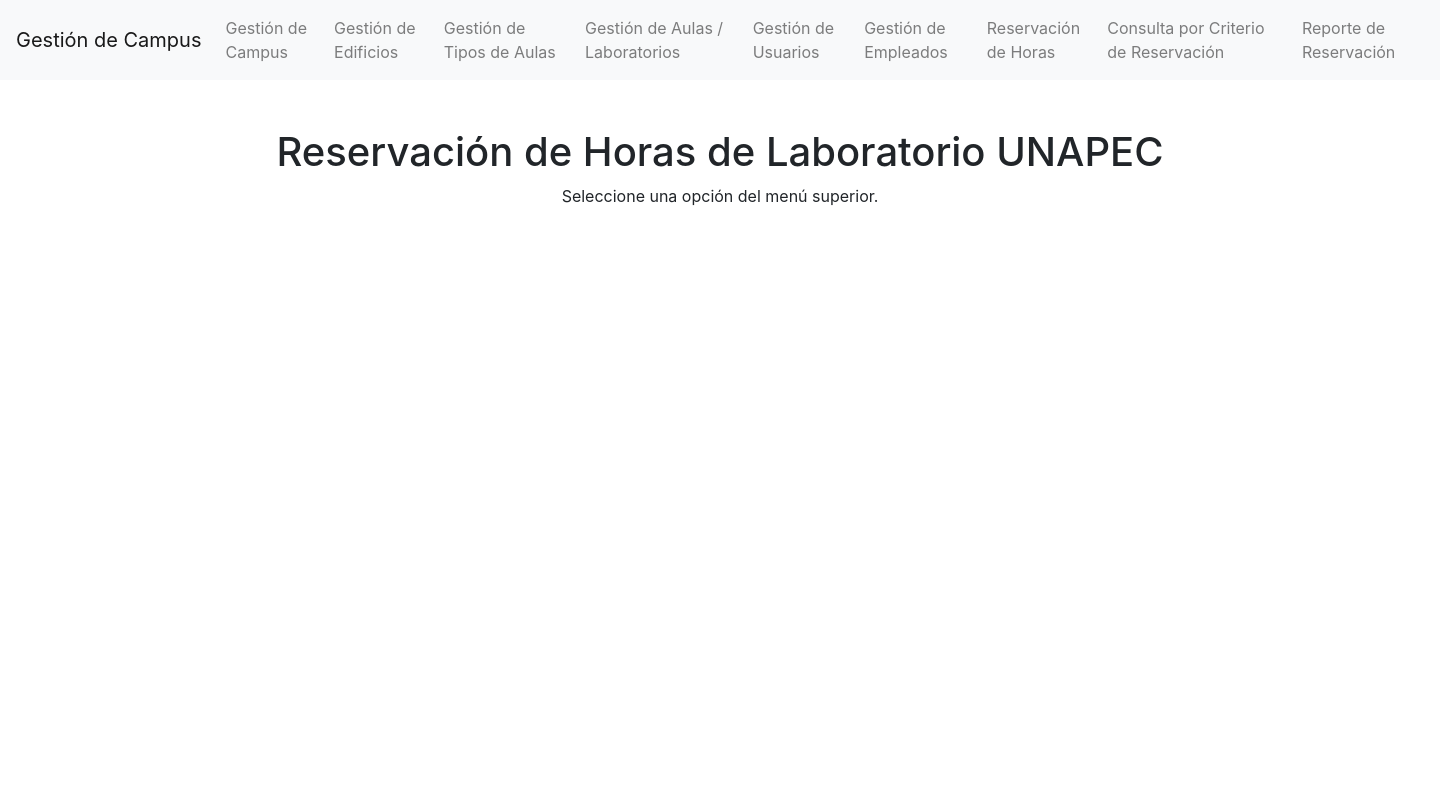
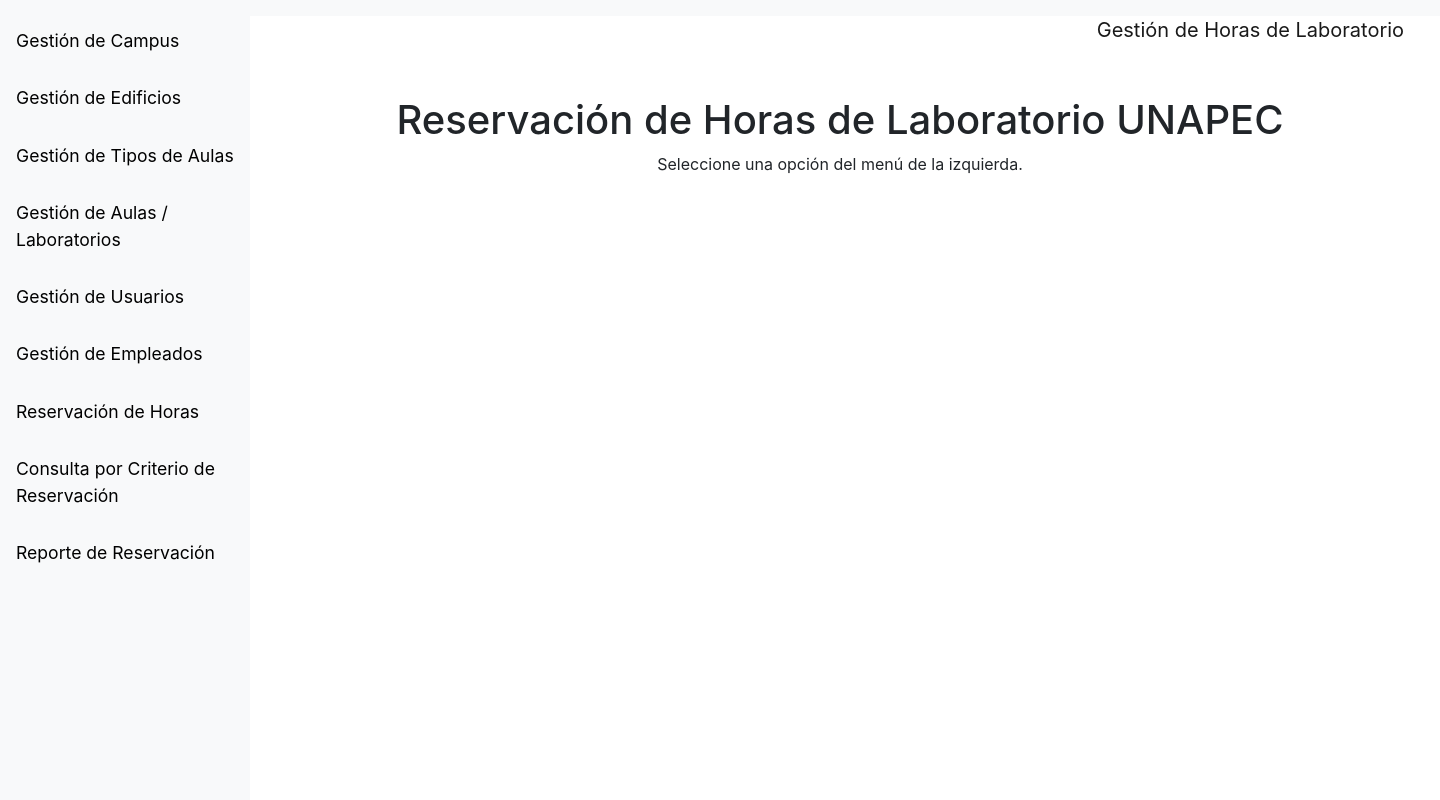
Before and after one commit to Edwin2417/OpenSource, a Django app: page / in a window 1440 px wide. Run offline with Django 5.2, Linux system fonts and the light colour scheme; some libraries are stand-ins or nearby versions.

Commit message:
Cambios en el Home Page - Edwin Diaz

```diff
--- a/Sistema_Reservacion_Horas/templates/aulas/listar_aulas.html
+++ b/Sistema_Reservacion_Horas/templates/aulas/listar_aulas.html
@@ -10,7 +10,7 @@
 </head>
 <body>
  <a href="{% url 'home' %}" class="btn btn-secondary mb-3" style="margin-left: 65px">
-            &#8592; Volver
+            &#8592; Volver al menú
         </a>
     <div class="container mt-5">
         <h1 class="text-center" style="margin-top: -50px">Listado de Aulas/Laboratorios</h1>
--- a/Sistema_Reservacion_Horas/templates/index.html
+++ b/Sistema_Reservacion_Horas/templates/index.html
@@ -1,4 +1,3 @@
-<!-- Prueba/templates/index.html -->
 {% load static %}
 <!DOCTYPE html>
 <html lang="es">
@@ -8,15 +7,43 @@
     <title>Gestión de Campus</title>
     <!-- Incluye Bootstrap para darle estilo -->
     <link href="https://stackpath.bootstrapcdn.com/bootstrap/4.5.2/css/bootstrap.min.css" rel="stylesheet">
+    <style>
+        /* Estilo para centrar verticalmente el menú */
+        .vertical-nav {
+            height: 100vh;
+            position: fixed;
+            top: 0;
+            left: 0;
+            width: 250px;
+            background-color: #f8f9fa;
+            padding-top: 20px;
+        }
+
+        /* Estilo para el texto del menú en negro */
+        .nav-link {
+            color: black !important;
+            font-size: 1.1rem; /* Aumenta el tamaño de la fuente */
+            margin-bottom: 15px; /* Aumenta el espacio entre los elementos */
+        }
+
+        /* Para el título en la parte superior derecha */
+        .navbar-brand {
+            position: absolute;
+            top: 10px;
+            right: 20px;
+        }
+
+        /* Ajusta el margen del contenido principal */
+        .content {
+            margin-left: 270px;
+            margin-top: 80px; /* Aumenta la separación desde la parte superior */
+        }
+    </style>
 </head>
 <body>
-    <nav class="navbar navbar-expand-lg navbar-light bg-light">
-        <a class="navbar-brand" href="#">Gestión de Campus</a>
-        <button class="navbar-toggler" type="button" data-toggle="collapse" data-target="#navbarNav" aria-controls="navbarNav" aria-expanded="false" aria-label="Toggle navigation">
-            <span class="navbar-toggler-icon"></span>
-        </button>
-        <div class="collapse navbar-collapse" id="navbarNav">
-            <ul class="navbar-nav">
+    <!-- Menú vertical -->
+    <nav class="vertical-nav">
+        <ul class="nav flex-column">
             <li class="nav-item">
                 <a class="nav-link" href="#">Gestión de Campus</a>
             </li>
@@ -45,12 +72,17 @@
                 <a class="nav-link" href="#">Reporte de Reservación</a>
             </li>
         </ul>
-        </div>
     </nav>
 
-    <div class="container mt-5" style="text-align: center">
+    <!-- Título en la parte superior derecha -->
+    <nav class="navbar navbar-light bg-light">
+        <a class="navbar-brand">Gestión de Horas de Laboratorio</a>
+    </nav>
+
+    <!-- Contenido principal -->
+    <div class="container content" style="text-align: center">
         <h1>Reservación de Horas de Laboratorio UNAPEC</h1>
-        <p>Seleccione una opción del menú superior.</p>
+        <p>Seleccione una opción del menú de la izquierda.</p>
     </div>
 
     <!-- Incluye los scripts de Bootstrap -->
--- a/Sistema_Reservacion_Horas/templates/tipos/listar_tipo_aula.html
+++ b/Sistema_Reservacion_Horas/templates/tipos/listar_tipo_aula.html
@@ -11,7 +11,7 @@
 </head>
 <body>
 <a href="{% url 'home' %}" class="btn btn-secondary mb-3" style="margin-left: 65px">
-    &#8592; Volver
+    &#8592; Volver al menú
 </a>
 <div class="container mt-5">
     <h1 class="text-center" style="margin-top: -50px">Listado de Tipos de Aula</h1>
```
Lines whose indentation alone changed are shown as unchanged.
